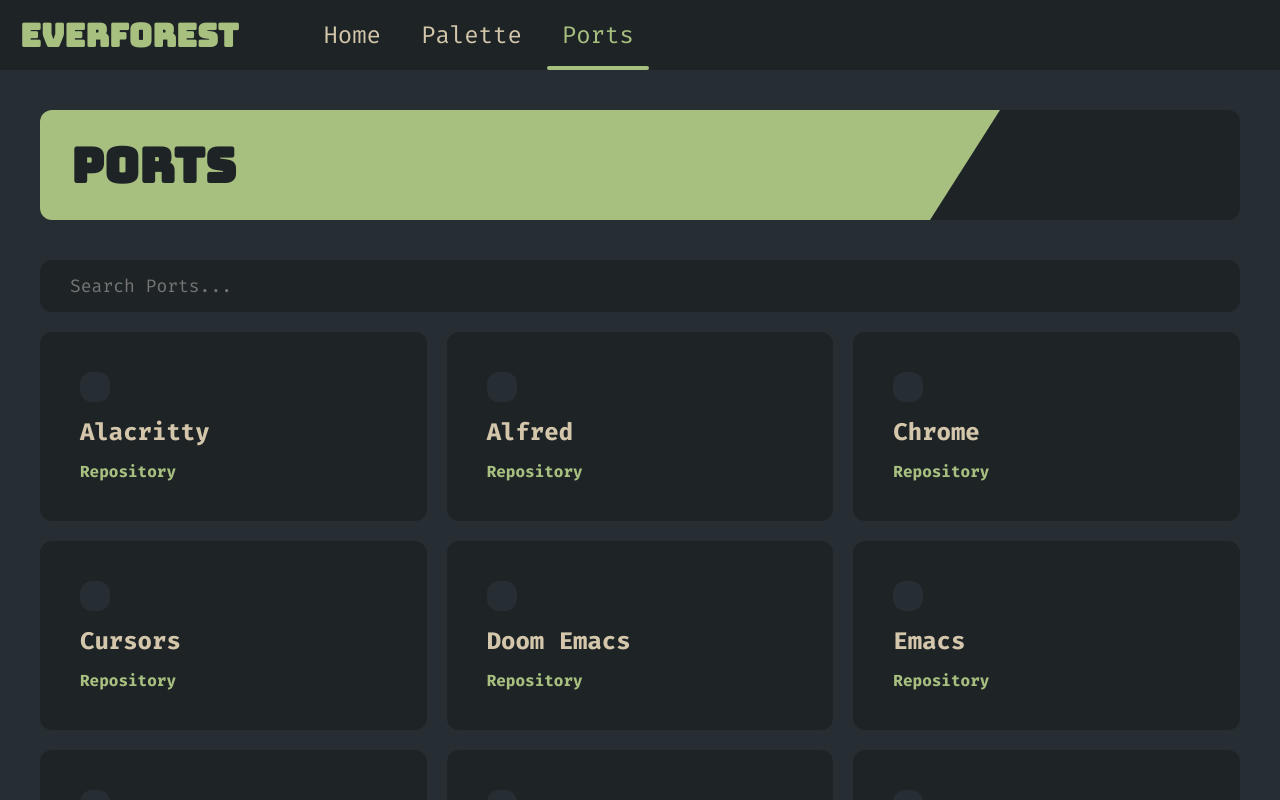
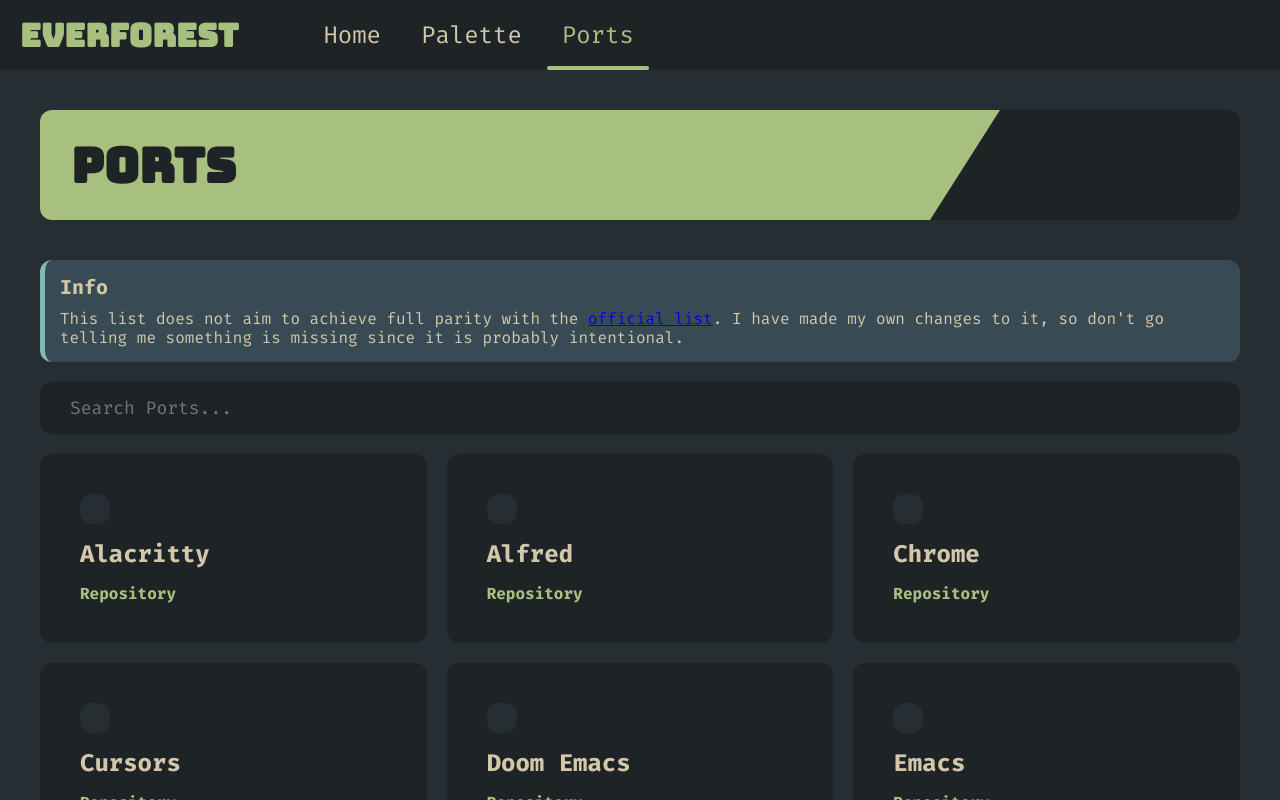
Before and after one commit to SirEthanator/Everforest-Web, a Next.js app: page /ports in a window 1280 px wide. Shown: the top 800 px of the page. Built offline with nearby package versions, Linux system fonts and the light colour scheme; a web font is replaced by a local one.

Commit message:
Ports: Add info card

```diff
--- a/app/ports/page.tsx
+++ b/app/ports/page.tsx
@@ -2,6 +2,7 @@ import React from 'react';
 import type { Metadata } from 'next';
 import Navbar from '@/components/Navbar';
 import Title from '@/components/TitleCard';
+import Info from '@/components/Info';
 import PortsSearch from '@/components/PortsSearch';
 import PortsCards from '@/components/PortsCards';
 import Footer from '@/components/Footer';
@@ -17,6 +18,10 @@ export default function Page() {
       <Navbar active='Ports' />
       <Title title='Ports' />
       <div className='portsContent'>
+        <Info
+          info={["This list does not aim to achieve full parity with the ", <a key={0} href='https://github.com'>official list</a>,
+            ". I have made my own changes to it, so don't go telling me something is missing since it is probably intentional."]}
+        />
         <PortsSearch />
         <PortsCards />
       </div>
--- /dev/null
+++ b/components/Info.tsx
@@ -0,0 +1,23 @@
+import React from "react";
+import '@/styles/global/info.scss'
+
+export default function Info({info, type='info'}) {
+  let title, icon
+  if (type === 'warning') {
+    title = 'Warning'
+    icon = 'nf-fa-warning'
+  } else if (type === 'caution') {
+    title = 'Caution'
+    icon = 'nf-fa-circle_exclamation'
+  } else {
+    type = 'info'
+    title = 'Info'
+    icon = 'nf-fa-info_circle'
+  }
+  return (
+    <div className={`info ${type}`}>
+      <h5 className="infoTitle"><i className={`nf ${icon}`}></i> {title}</h5>
+      <p className="infoText">{info}</p>
+    </div>
+  )
+}
--- /dev/null
+++ b/styles/global/info.scss
@@ -0,0 +1,42 @@
+@use 'global' as *;
+
+$border-left: 5px solid;
+
+.info {
+  display: flex;
+  flex-direction: column;
+  border-radius: 12px;
+  padding: 15px;
+  margin-bottom: 20px;
+  box-sizing: border-box;
+  width: 100%;
+}
+
+.info.info {
+  background-color: var(--bg_blue);
+  border-left: $border-left var(--blue);
+}
+
+.info.warning {
+  background-color: var(--bg_yellow);
+  border-left: $border-left var(--yellow);
+}
+
+.info.caution {
+  background-color: var(--bg_red);
+  border-left: $border-left var(--red);
+}
+
+.infoTitle {
+  color: var(--fg);
+  font-family: var(--font-fira-mono);
+  font-size: 20px;
+  margin: 0 0 10px 0;
+}
+
+.infoText {
+  color: var(--fg);
+  font-family: var(--font-fira-mono);
+  font-size: 16px;
+  margin: 0;
+}
--- a/styles/ports.scss
+++ b/styles/ports.scss
@@ -45,6 +45,10 @@ $cardsGap: 20px;
   flex-grow: 1;
   align-self: center;
   display: flex;
+  align-items: center;
+  width: calc(100dvw - 80px);
+  max-width: $max-width;
+  display: flex;
   flex-direction: column;
   margin-bottom: 40px;
 }
@@ -60,8 +64,7 @@ $cardsGap: 20px;
   justify-content: flex-start;
   flex-wrap: wrap;
   gap: $cardsGap;
-  width: calc(100dvw - 80px);
-  max-width: $max-width;
+  width: 100%;
   @include animation(2);
 }
 
```
